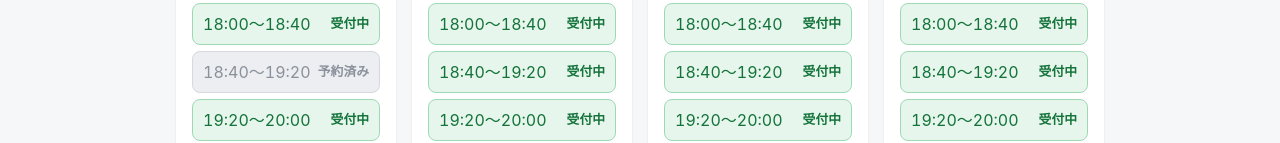
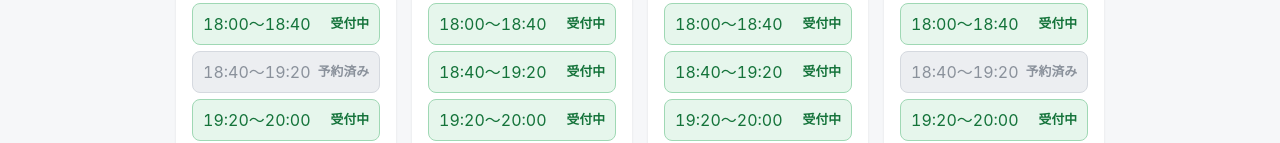
Before and after one commit to ipsim26/reception-2026winter, a plain HTML site: page index.html in a window 1280 px wide. Shown: the part 481-624 px from the top of the page. Drawn offline with Linux system fonts and the light colour scheme.

Commit message:
12/19 18:40の枠を予約済みに追加
Co-Authored-By: Claude Sonnet 5.5 <noreply@anthropic.com>

```diff
--- a/index.html
+++ b/index.html
@@ -200,6 +200,7 @@
     "12-16 18:40",
     "12-19 14:40",
     "12-19 15:20",
+    "12-19 18:40",
   ];
 
   const GRADES = [
```
